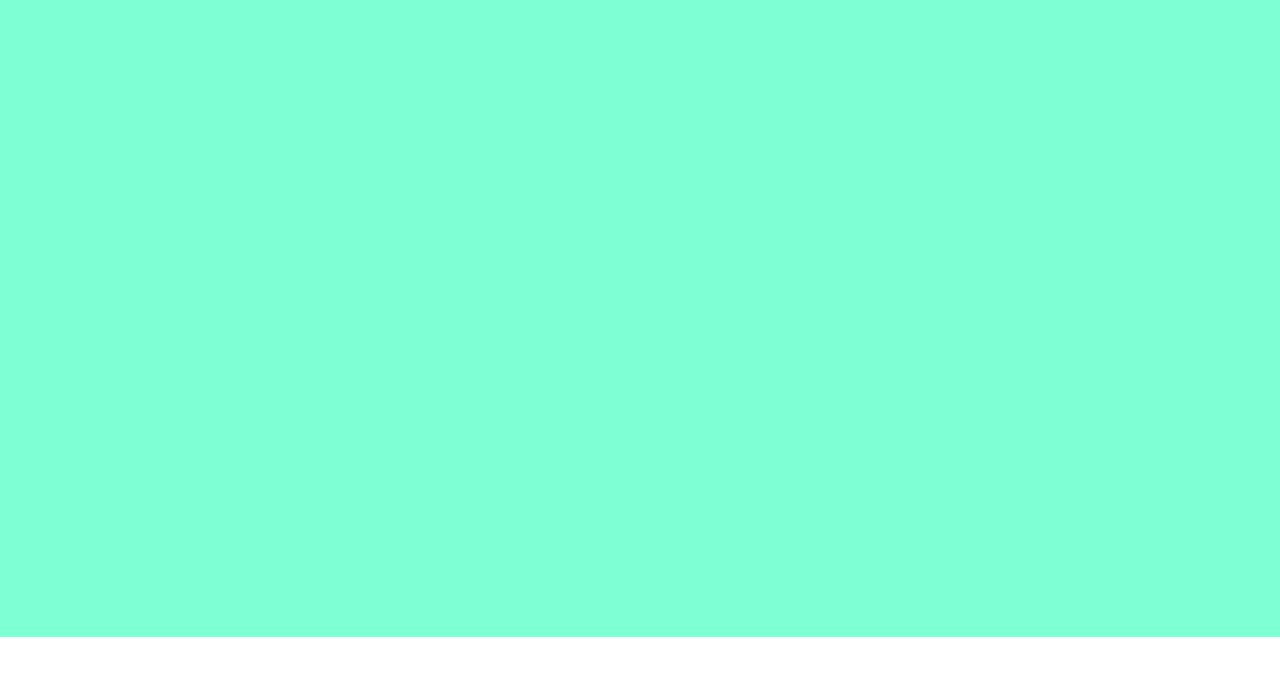
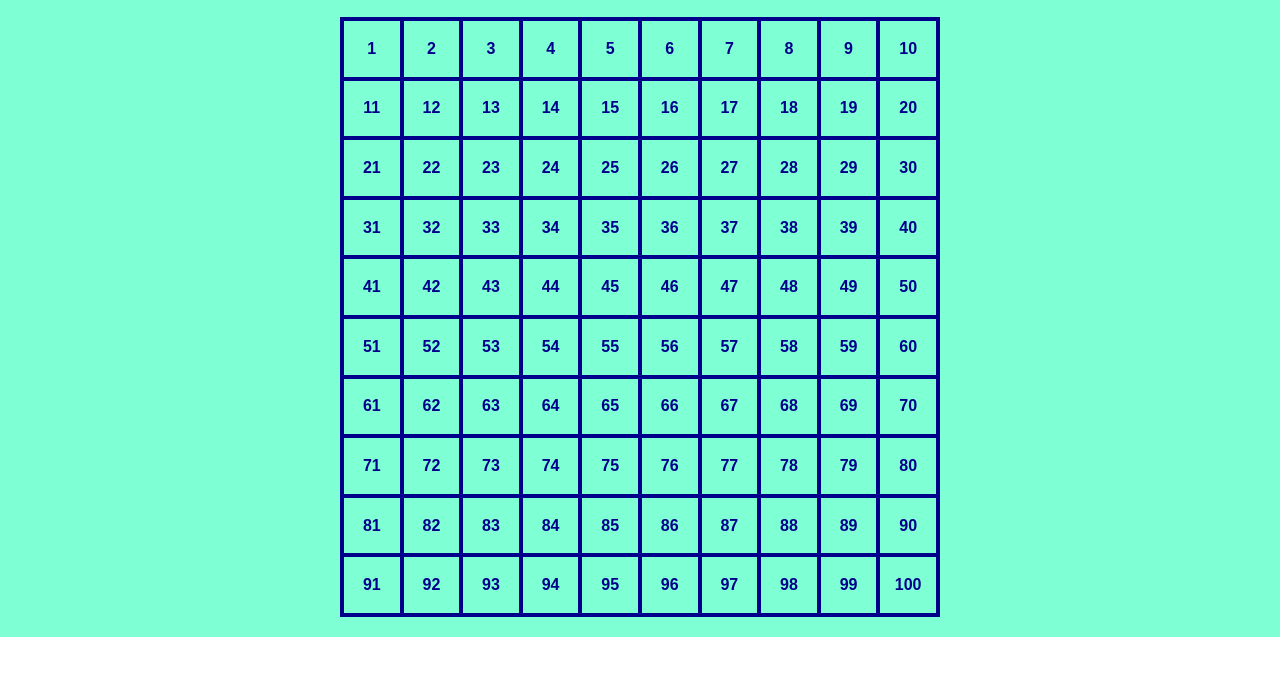
Before and after one commit to Gozzissimo/js-campominato-grid, a plain HTML site: page index.html in a window 1280 px wide. Both pictures are taken after a click on the button "Play". Shown: the part 99-774 px from the top of the page. Drawn offline with Linux system fonts and the light colour scheme.

Commit message:
errore creazione if

```diff
--- a/css/style.css
+++ b/css/style.css
@@ -58,7 +58,7 @@ select, button {
 }
 
 .active {
-
+    display: flex;
 }
 
 .grid .square {
--- a/js/script.js
+++ b/js/script.js
@@ -20,37 +20,41 @@ play.addEventListener('click', function(){
 
     let level = select.value;
 
-    // creazione square
+    // creazione div square
     for (let i = numMin; i <= numMax; i++) {
 
         // creare un div
-        let square = document.createElement('div');
+        let squareBox = document.createElement('div');
 
-        //in base al livello sceglgo il numero di celle
+        //in base al livello sceglgo il numero di celle e grandezza grid
         if (level == 1) {
+
             // grid grande
             numMax == 100;
-            square.classList.add('large');
+            squareBox.classList.add('large');
 
         } else if (level == 2) {
+
             // grid media
             numMax == 81;
-            square.classList.add('medium');
+            squareBox.classList.add('medium');
+            console.log(numMax);
 
-        } else if (condition) {
+        } else if (level == 3) {
+
             // grid piccola
             numMax == 49;
-            square.classList.add('small');
+            squareBox.classList.add('small');
         }
 
-        // dargli la classe
-        square.classList.add('square');
+        // dargli la classe square
+        squareBox.classList.add('square');
 
-        // inserire il numero
-        square.innerHTML = i;
+        // inserire il numero all'interno
+        squareBox.innerHTML = i;
 
         // click sulle celle
-        square.addEventListener('click', function () {
+        squareBox.addEventListener('click', function () {
             // colorare di azzurro la cella
             this.style.backgroundColor = 'lightblue';
 
@@ -58,7 +62,7 @@ play.addEventListener('click', function(){
 
         // appendiamo in grid e rendiamola visibile
         grid.classList.add('active');
-        grid.appendChild(square);
+        grid.appendChild(squareBox);
     }
 
 });
```
